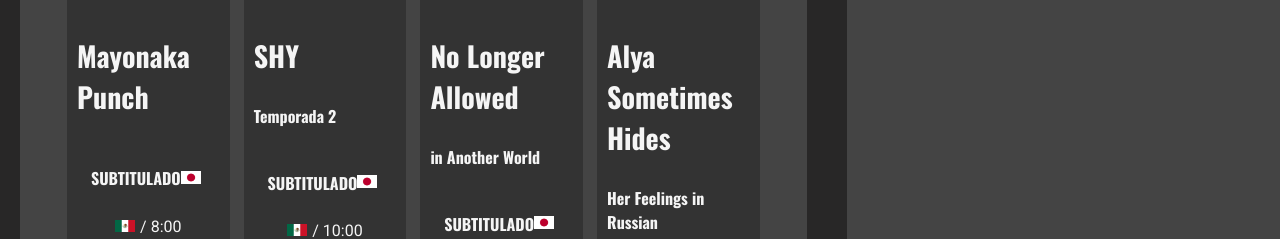
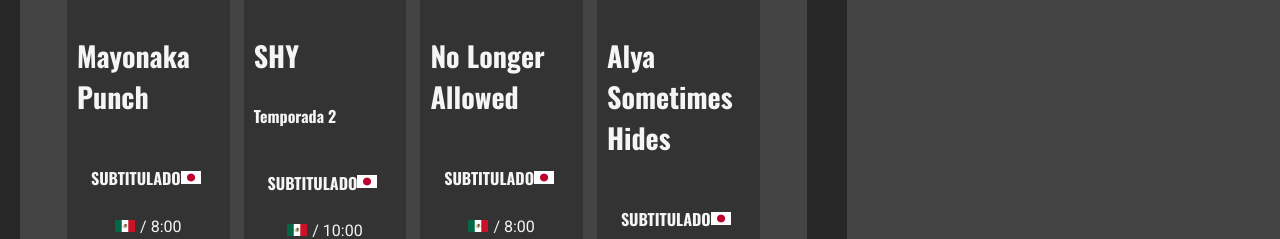
Before and after one commit to AndresAgamez25/AnimeNewss, a plain HTML site: page index.html in a window 1280 px wide. Shown: the part 1869-2108 px from the top of the page. Drawn offline with nearby package versions, Linux system fonts and the light colour scheme.

Commit message:
index.html

```diff
--- a/index.html
+++ b/index.html
@@ -136,7 +136,6 @@
                             </div>
                             <div class="info">
                               <h3>No Longer Allowed</h3>
-                              <h4>in Another World</h4>
                               <div class="horarios">
                                 <div class="subtitulado">
                                   <h4>SUBTITULADO</h4>
@@ -167,7 +166,6 @@
                             </div>
                             <div class="info">
                               <h3>Alya Sometimes Hides</h3>
-                              <h4>Her Feelings in Russian</h4>
                               <div class="horarios">
                                 <div class="subtitulado">
                                   <h4>SUBTITULADO</h4>
```
